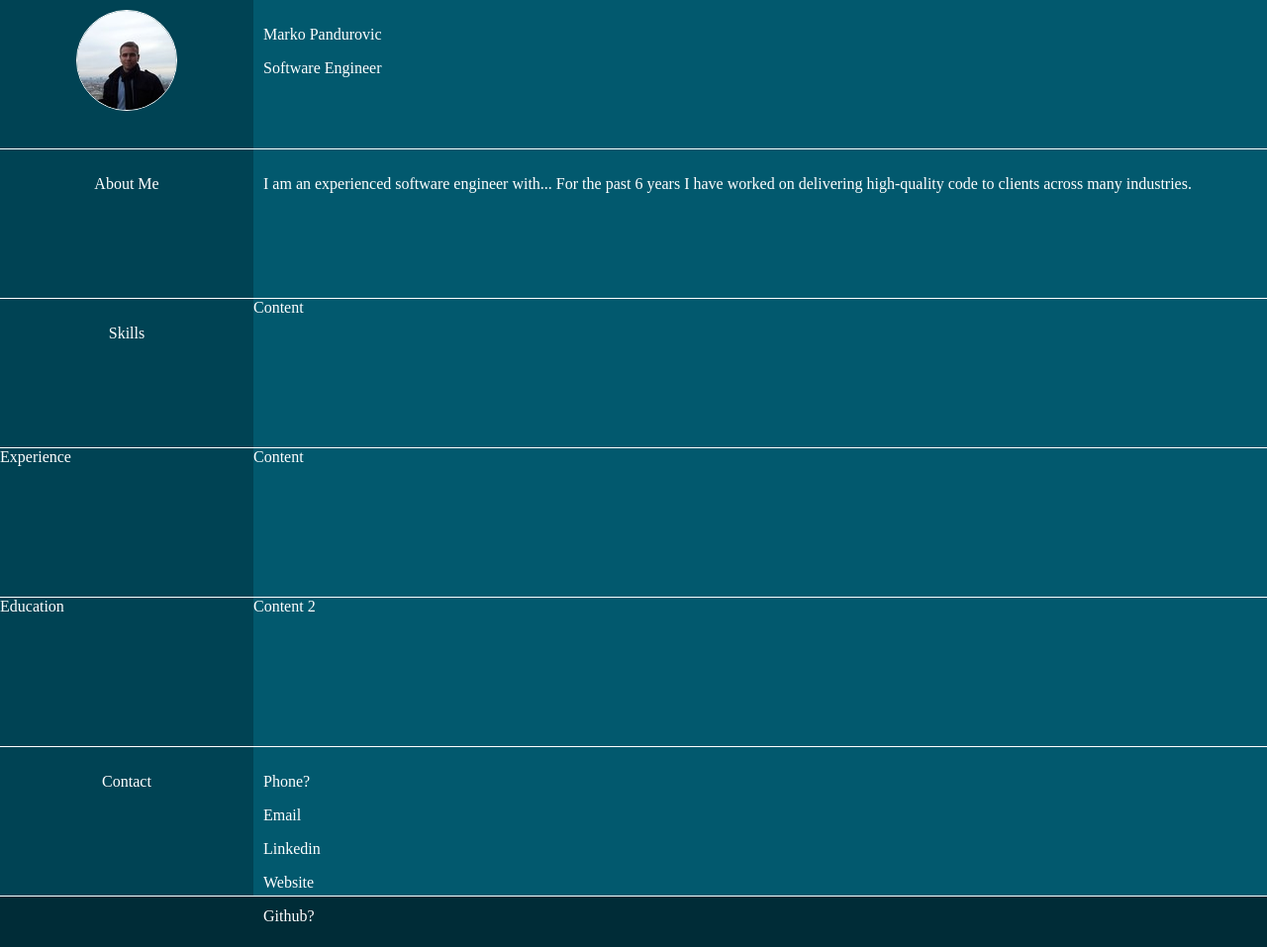
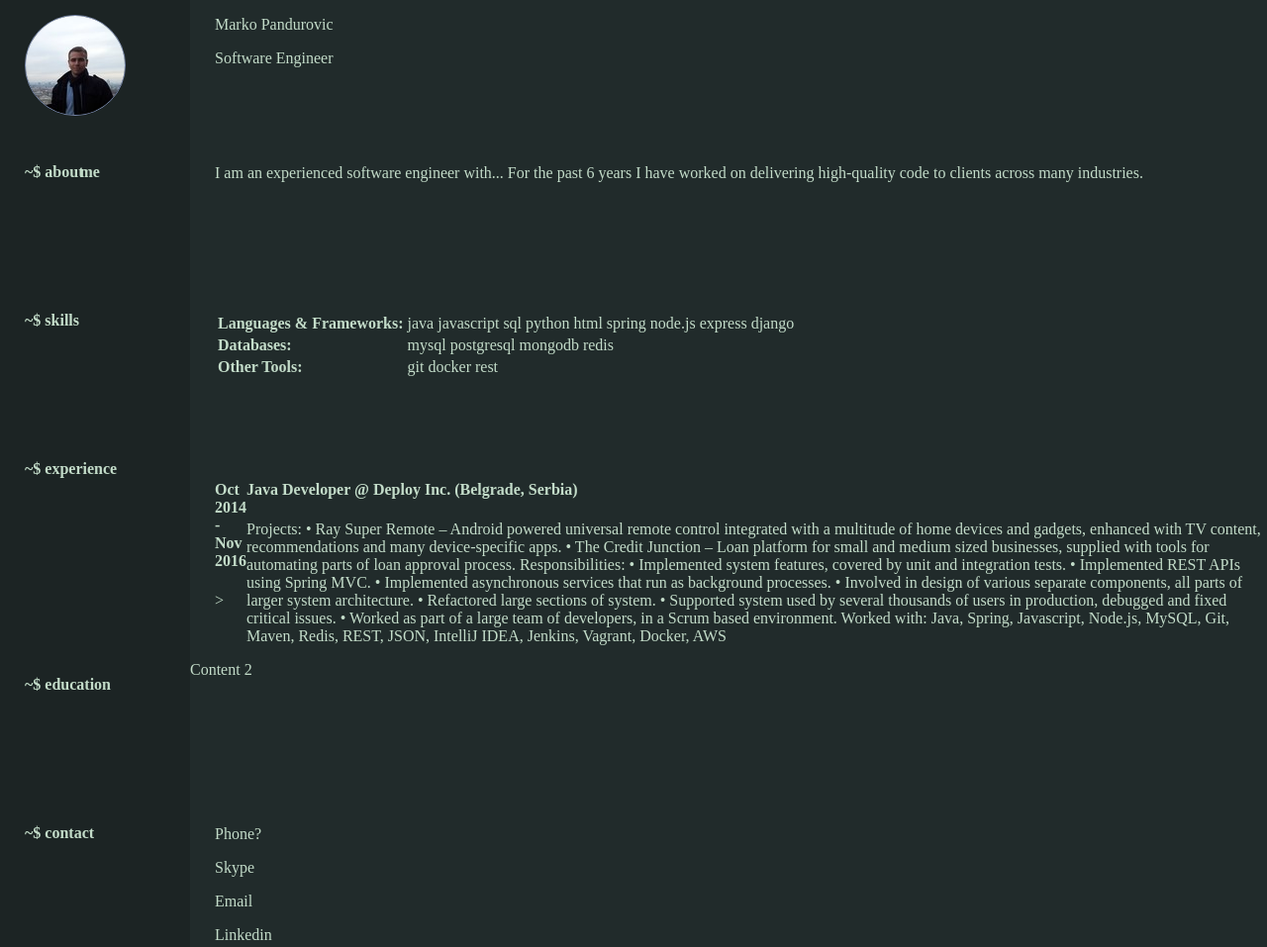
Before and after one commit to mpandurovic/website, a plain HTML site: page index.html in a window 1280 px wide. Shown: the top 957 px of the page at 99% size. Drawn offline with Linux system fonts and the light colour scheme; a web font is replaced by a local one.

Commit message:
styling, add new sections

```diff
--- a/index.html
+++ b/index.html
@@ -31,7 +31,10 @@
         <div class="row">
             <div class="sidebar">
                 <div class="sidebar-content">
-                    <p>About Me</p>
+                    <h4 class="section-title">
+                        <span>About Me</span>
+                    </h4>
+
                 </div>
             </div>
 
@@ -46,28 +49,113 @@
         <div class="row">
             <div class="sidebar">
                 <div class="sidebar-content">
-                    <p>Skills</p>
+                    <h4 class="section-title">Skills</h4>
                 </div>
             </div>
 
             <div class="content">
-                Content
+                <div class="info-content">
+                    <table>
+                        <colgroup>
+                            <col style="width:30%">
+                            <col style="width:70%">
+                        </colgroup>
+                        <tbody>
+                            <tr>
+                                <td>
+                                    <span class="skill-category-name">Languages &amp; Frameworks:</span>
+                                </td>
+                                <td>
+                                    <span class="skill">java</span>
+                                    <span class="skill">javascript</span>
+                                    <span class="skill">sql</span>
+                                    <span class="skill">python</span>
+                                    <span class="skill">html</span>
+                                    <span class="skill">spring</span>
+                                    <span class="skill">node.js</span>
+                                    <span class="skill">express</span>
+                                    <span class="skill">django</span>
+                                </td>
+                            </tr>
+                            <tr>
+                                <td>
+                                    <span class="skill-category-name">Databases:</span>
+                                </td>
+                                <td>
+                                    <span class="skill">mysql</span>
+                                    <span class="skill">postgresql</span>
+                                    <span class="skill">mongodb</span>
+                                    <span class="skill">redis</span>
+                                </td>
+                            </tr>
+                            <tr>
+                                <td>
+                                    <span class="skill-category-name">Other Tools:</span>
+                                </td>
+                                <td>
+                                    <span class="skill">git</span>
+                                    <span class="skill">docker</span>
+                                    <span class="skill">rest</span>
+                                </td>
+                            </tr>
+                        </tbody>
+                    </table>
+                </div>
+
             </div>
         </div>
 
         <div class="row">
             <div class="sidebar">
-                Experience
+                <div class="sidebar-content">
+                    <h4 class="section-title">Experience</h4>
+                </div>
             </div>
 
             <div class="content">
-                Content
+                <div class="info-content">
+                    <div class="experience-item">
+                        <div class="period">
+                            <h4>Oct 2014 - Nov 2016</h4>>
+                        </div>
+                        <div class="experience-description">
+                            <h4>Java Developer @ Deploy Inc. (Belgrade, Serbia)</h4>
+                            <p>Projects:
+                                    • Ray Super Remote – Android powered universal remote
+                                    control integrated with a multitude of home devices and
+                                    gadgets, enhanced with TV content, recommendations
+                                    and many device-specific apps.
+                                    • The Credit Junction – Loan platform for small and medium
+                                    sized businesses, supplied with tools for automating parts
+                                    of loan approval process.
+                                    Responsibilities:
+                                    • Implemented system features, covered by unit and
+                                    integration tests.
+                                    • Implemented REST APIs using Spring MVC.
+                                    • Implemented asynchronous services that run as
+                                    background processes.
+                                    • Involved in design of various separate components, all
+                                    parts of larger system architecture.
+                                    • Refactored large sections of system.
+                                    • Supported system used by several thousands of users in
+                                    production, debugged and fixed critical issues.
+                                    • Worked as part of a large team of developers, in a Scrum
+                                    based environment.
+                                    Worked with:
+                                    Java, Spring, Javascript, Node.js, MySQL, Git, Maven,
+                                    Redis, REST, JSON, IntelliJ IDEA, Jenkins, Vagrant,
+                                    Docker, AWS</p>
+                        </div>
+                    </div>
+                </div>
             </div>
         </div>
 
         <div class="row">
             <div class="sidebar">
-                Education
+                <div class="sidebar-content">
+                    <h4 class="section-title">Education</h4>
+                </div>
             </div>
 
             <div class="content">
@@ -78,13 +166,14 @@
         <div class="row">
             <div class="sidebar">
                 <div class="sidebar-content">
-                    <p>Contact</p>
+                    <h4 class="section-title">Contact</h4>
                 </div>
             </div>
 
             <div class="content">
                 <div class="info-content">
                     <p>Phone?</p>
+                    <p>Skype</p>
                     <p>Email</p>
                     <p>Linkedin</p>
                     <p>Website</p>
--- a/styles.css
+++ b/styles.css
@@ -3,9 +3,9 @@ body, html {
   font-family: "Droid Sans Mono";
   font-style: normal;
   font-variant: normal;
-  color: #fff;
-  background-color: #002c37;
+  color: #C3DCC9;
   margin: 0;
+  background-color: #1C2424;
 }
 
  /* Structural elements */
@@ -15,38 +15,90 @@ body, html {
 
 .avatar {
   border-radius: 50%;
-  border:1px solid #fff;
+  border:1px solid #7887AB;
 }
 
  .row {
-   height: 150px;
+   display: flex;
+   /* border-bottom:1px solid #040F0F; */
    /* padding: 20px; */
  }
 
  .content{
-   width: 80%;
+  min-height: 150px;
+   width: 85%;
    height: 100%;
-   float: left;
    /* margin-right: 3%; */
-   border-bottom:1px solid white;
-   background-color: #02596e;
+  background-color: #212B2B;
  }
 
  .sidebar{
-   width: 20%;
+   width: 15%;
    height: 100%;
-   float: left;
    /* margin-right: 3%; */
-   border-bottom:1px solid white;
-   background-color: #004354;
+   /* background-color: #004354; */
  }
 
  .sidebar-content{
-  padding: 10px;
-  text-align: center;
+   margin-left: 25px;
+   margin-top: 15px;
+  text-align: left;
+  text-transform: lowercase;
+}
+
+.section-title {
+  margin: 0;
+  word-spacing: -8px;
+}
+
+.section-title::before {
+  content: "~$ ";
+  word-spacing: 0px;
 }
 
 .info-content{
-  padding: 10px;
+  margin-left: 25px;
+  margin-top: 15px;
   text-align: left;
 }
+
+.skill-category {
+  margin-bottom: 5px;
+}
+
+.skill-category-name {
+  font-weight: bold;
+}
+
+.skill {
+  word-spacing: 5px;
+  text-transform: lowercase;
+}
+
+.skill-bak {
+  border: 1px solid;
+  margin: 5px;
+  padding-left: 3px;
+  border-radius: 8px;
+  background-color: #7887AB;
+}
+
+.language {
+
+}
+
+.framework {
+
+}
+
+.tool {
+
+}
+
+table td {
+  vertical-align: top;
+}
+
+.experience-item {
+  display: flex;
+}
```
